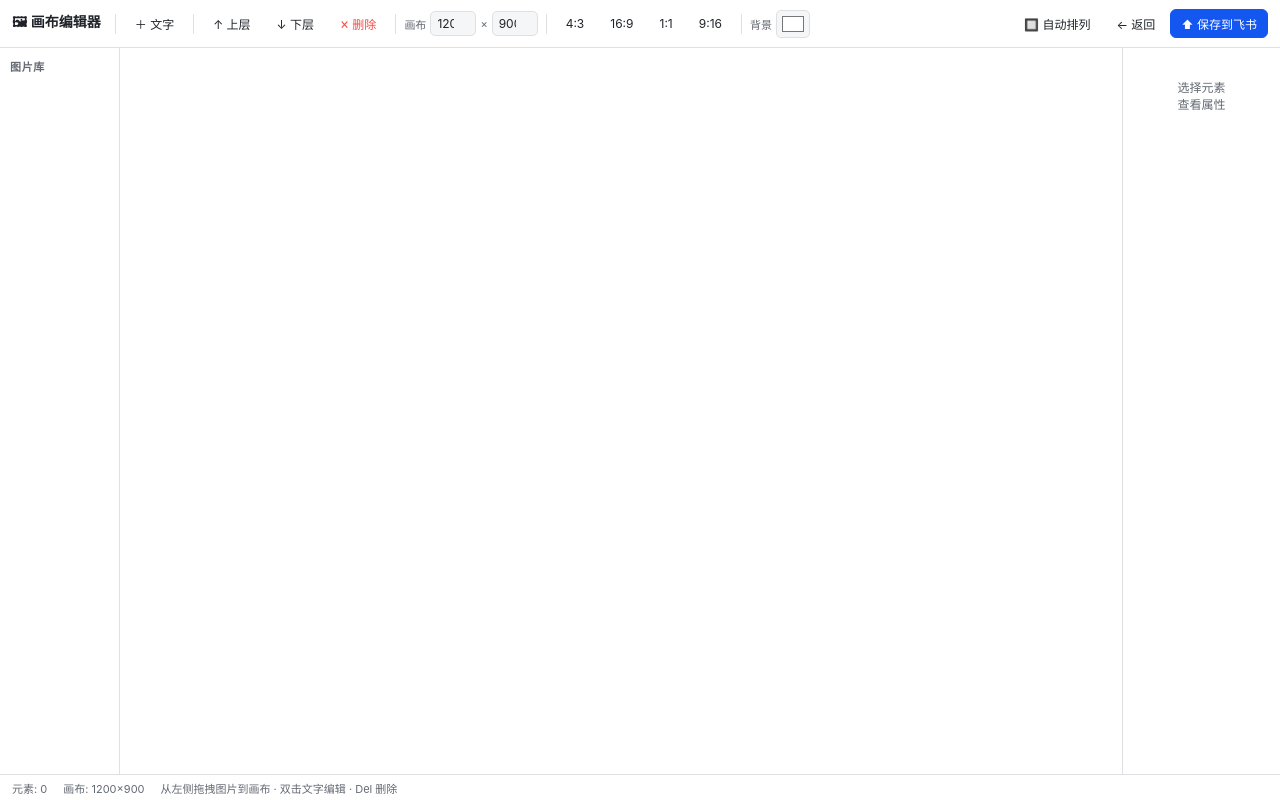
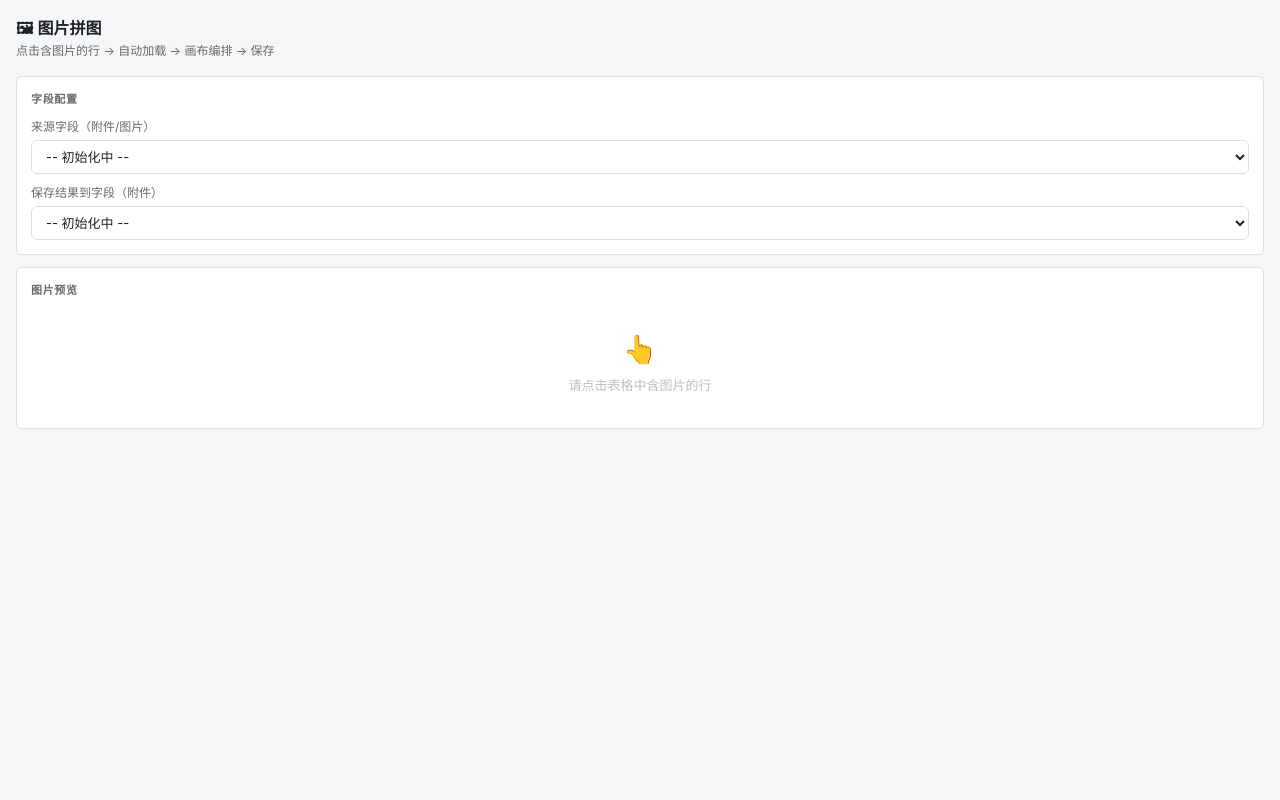
Before and after one commit to yefeng321-github/feishu-collage, a plain HTML site: page editor.html in a window 1280 px wide. Drawn offline with Linux system fonts and the light colour scheme.

Commit message:
Change title from '画布编辑器' to '图片拼图'

```diff
--- a/editor.html
+++ b/editor.html
@@ -3,120 +3,72 @@
 <head>
 <meta charset="UTF-8">
 <meta name="viewport" content="width=device-width, initial-scale=1.0">
-<title>画布编辑器</title>
+<title>图片拼图</title>
 <style>
-*,*::before,*::after{box-sizing:border-box;margin:0;padding:0;}
-:root{--bg:#f0f1f3;--tb:#fff;--s1:#f5f6f7;--s2:#ebebeb;--bd:#dee0e3;--ac:rgb(20,86,240);--ac2:#7b61ff;--tx:#1f2329;--tx2:#646a73;--ok:#2ea121;--er:#f54a45;}
-@media(prefers-color-scheme:dark){:root{--bg:#1a1a1a;--tb:#252525;--s1:#2a2a2a;--s2:#333;--bd:#434343;--ac:#4571e1;--tx:#e0e0e0;--tx2:#9e9e9e;}}
-body{font-family:-apple-system,BlinkMacSystemFont,"Helvetica Neue",Tahoma,"PingFang SC","Microsoft Yahei",Arial,sans-serif;background:var(--bg);color:var(--tx);font-size:13px;height:100vh;display:flex;flex-direction:column;overflow:hidden;}
-#tb{display:flex;align-items:center;gap:4px;padding:0 12px;height:48px;flex-shrink:0;background:var(--tb);border-bottom:1px solid var(--bd);overflow-x:auto;}
-#tb::-webkit-scrollbar{height:0;}
-.logo{font-size:14px;font-weight:600;color:var(--tx);white-space:nowrap;margin-right:6px;}
-.sep{width:1px;height:20px;background:var(--bd);margin:0 4px;flex-shrink:0;}
-.sp{flex:1;min-width:4px;}
-.tbtn{display:inline-flex;align-items:center;gap:4px;padding:5px 10px;border-radius:6px;border:1px solid transparent;background:transparent;color:var(--tx);font-family:inherit;font-size:12px;cursor:pointer;transition:all .12s;white-space:nowrap;flex-shrink:0;}
-.tbtn:hover{background:var(--s2);}
-.tbtn.pri{background:var(--ac);color:#fff;border-color:var(--ac);}
-.tbtn.pri:hover{opacity:.88;}
-.tbtn.danger{color:var(--er);}
-.tbtn.danger:hover{background:rgba(245,74,69,.08);}
-.tbtn.active{background:var(--ac);color:#fff;border-color:var(--ac);}
-.tb-inp{background:var(--s1);border:1px solid var(--bd);border-radius:5px;color:var(--tx);padding:4px 6px;font-size:12px;font-family:inherit;outline:none;width:46px;text-align:center;}
-.tb-inp:focus{border-color:var(--ac);}
-.tb-lbl{font-size:11px;color:var(--tx2);white-space:nowrap;}
-#body{display:flex;flex:1;overflow:hidden;}
-#lp{width:120px;background:var(--tb);border-right:1px solid var(--bd);overflow-y:auto;flex-shrink:0;}
-#lp::-webkit-scrollbar{width:3px;}
-#lp::-webkit-scrollbar-thumb{background:var(--bd);}
-.lp-title{font-size:11px;font-weight:600;color:var(--tx2);text-transform:uppercase;letter-spacing:.06em;padding:10px 10px 6px;}
-.lib-item{padding:6px 8px;cursor:grab;border-radius:5px;margin:2px 5px;transition:background .12s;}
-.lib-item:hover{background:var(--s2);}
-.lib-item img{width:100%;aspect-ratio:1;object-fit:cover;border-radius:4px;border:1px solid var(--bd);display:block;pointer-events:none;}
-.lib-name{font-size:10px;color:var(--tx2);text-align:center;margin-top:3px;white-space:nowrap;overflow:hidden;text-overflow:ellipsis;}
-#cw{flex:1;overflow:hidden;display:flex;align-items:center;justify-content:center;background:var(--bg);background-image:linear-gradient(var(--bd) 1px,transparent 1px),linear-gradient(90deg,var(--bd) 1px,transparent 1px);background-size:24px 24px;user-select:none;}
-#cv{position:relative;box-shadow:0 4px 24px rgba(0,0,0,.12);overflow:hidden;}
-.el{position:absolute;cursor:move;user-select:none;}
-.el.sel{outline:2px solid var(--ac);}
-.el img{width:100%;height:100%;object-fit:fill;display:block;pointer-events:none;}
-.hdl{position:absolute;width:9px;height:9px;background:#fff;border:2px solid var(--ac);border-radius:2px;z-index:10;display:none;box-shadow:0 1px 3px rgba(0,0,0,.15);}
-.el.sel .hdl{display:block;}
-.hdl.tl{top:-5px;left:-5px;cursor:nw-resize;}.hdl.tr{top:-5px;right:-5px;cursor:ne-resize;}.hdl.bl{bottom:-5px;left:-5px;cursor:sw-resize;}.hdl.br{bottom:-5px;right:-5px;cursor:se-resize;}
-.hdl.rot{top:-24px;left:calc(50% - 4px);cursor:grab;background:var(--ac2);border-color:var(--ac2);}
-.txt{position:absolute;cursor:move;user-select:none;padding:3px 6px;border-radius:3px;min-width:50px;min-height:22px;white-space:pre-wrap;word-break:break-all;line-height:1.4;}
-.txt.sel{outline:2px solid var(--ac2);}.txt.edit{outline:2px solid var(--ok);cursor:text;}
-#rp{width:158px;background:var(--tb);border-left:1px solid var(--bd);padding:10px;overflow-y:auto;flex-shrink:0;}
-.pr-s{margin-bottom:12px;}.pr-t{font-size:10px;font-weight:600;color:var(--tx2);text-transform:uppercase;letter-spacing:.07em;margin-bottom:7px;}
-.pr-r{display:flex;align-items:center;justify-content:space-between;margin-bottom:6px;gap:4px;}
-.pr-l{font-size:11px;color:var(--tx2);}
-.pr-i{background:var(--s1);border:1px solid var(--bd);border-radius:4px;color:var(--tx);padding:3px 6px;font-size:12px;font-family:inherit;outline:none;width:70px;text-align:right;}
-.pr-i:focus{border-color:var(--ac);}
-input[type=color].pr-i{padding:1px 2px;height:26px;cursor:pointer;}
-input[type=range].pr-i{padding:0;height:20px;cursor:pointer;accent-color:var(--ac);}
-.ns{font-size:12px;color:var(--tx2);text-align:center;padding:20px 0;}
-#sb{height:26px;background:var(--tb);border-top:1px solid var(--bd);display:flex;align-items:center;padding:0 12px;gap:16px;flex-shrink:0;font-size:11px;color:var(--tx2);}
-#prog{display:none;position:fixed;inset:0;background:rgba(0,0,0,.45);z-index:9999;align-items:center;justify-content:center;}
-#prog.open{display:flex;}
-.pb{background:var(--tb);border:1px solid var(--bd);border-radius:10px;padding:24px 28px;min-width:240px;text-align:center;box-shadow:0 8px 32px rgba(0,0,0,.12);}
-.pb h3{font-size:14px;margin-bottom:12px;}.pt{height:4px;background:var(--s2);border-radius:99px;overflow:hidden;}
-.pf{height:100%;background:var(--ac);border-radius:99px;transition:width .3s;}
-.pm{font-size:12px;color:var(--tx2);margin-top:8px;}
+*,*::before,*::after{box-sizing:border-box;margin:0;padding:0}
+body{
+  font-family:-apple-system,BlinkMacSystemFont,"Helvetica Neue",Tahoma,"PingFang SC","Microsoft Yahei",Arial,sans-serif;
+  font-size:14px;line-height:1.5;padding:16px;background:#f5f6f7;color:#1f2329;
+}
+@media(prefers-color-scheme:dark){body{background:#1a1a1a;color:#e0e0e0;}.card{background:#252525;border-color:#434343;}select{background:#2a2a2a;border-color:#434343;color:#e0e0e0;}}
+.title{font-size:16px;font-weight:600;margin-bottom:2px;}
+.sub{font-size:12px;color:#646a73;margin-bottom:16px;}
+.card{background:#fff;border:1px solid #dee0e3;border-radius:6px;padding:14px;margin-bottom:12px;}
+.card-title{font-size:11px;font-weight:600;color:#646a73;text-transform:uppercase;letter-spacing:.06em;margin-bottom:10px;}
+label{display:block;font-size:12px;color:#646a73;margin-bottom:4px;margin-top:10px;}
+label:first-of-type{margin-top:0;}
+select{width:100%;background:#fff;border:1px solid #dee0e3;border-radius:6px;color:#1f2329;padding:7px 10px;font-size:13px;font-family:inherit;outline:none;cursor:pointer;transition:border-color .15s;}
+select:focus{border-color:rgb(20,86,240);}
+.btn{display:flex;align-items:center;justify-content:center;gap:6px;width:100%;padding:9px 16px;border-radius:6px;border:none;font-family:inherit;font-size:13px;font-weight:500;cursor:pointer;margin-top:12px;}
+.btn-primary{background:rgb(20,86,240);color:#fff;}
+.btn-primary:hover{opacity:.88;}
+.status{display:flex;align-items:flex-start;gap:7px;padding:8px 10px;border-radius:6px;font-size:12px;margin-top:10px;}
+.s-ok{background:#f0faf0;color:#2ea121;border:1px solid rgba(46,161,33,.2);}
+.s-err{background:#fff0f0;color:#f54a45;border:1px solid rgba(245,74,69,.2);}
+.s-info{background:#f0f4ff;color:rgb(20,86,240);border:1px solid rgba(20,86,240,.2);}
+.s-warn{background:#fffbf0;color:#f5a623;border:1px solid rgba(245,166,35,.2);}
+.sdot{width:6px;height:6px;border-radius:50%;flex-shrink:0;margin-top:5px;}
+.s-ok .sdot{background:#2ea121;}.s-err .sdot{background:#f54a45;}.s-info .sdot{background:rgb(20,86,240);}.s-warn .sdot{background:#f5a623;}
+.img-grid{display:grid;grid-template-columns:repeat(auto-fill,minmax(72px,1fr));gap:8px;margin-top:10px;}
+.img-thumb{aspect-ratio:1;border-radius:6px;overflow:hidden;border:1px solid #dee0e3;position:relative;}
+.img-thumb img{width:100%;height:100%;object-fit:cover;display:block;}
+.img-thumb-name{position:absolute;bottom:0;left:0;right:0;background:rgba(0,0,0,.6);color:#fff;font-size:9px;padding:2px 4px;white-space:nowrap;overflow:hidden;text-overflow:ellipsis;}
+.hint{text-align:center;color:#bbbfc4;font-size:13px;padding:20px 0 8px;}
+.hint-icon{font-size:28px;margin-bottom:6px;}
+.hidden{display:none!important;}
 </style>
 </head>
 <body>
-<div id="tb">
-  <span class="logo">🖼 画布编辑器</span>
-  <div class="sep"></div>
-  <button class="tbtn" onclick="window.__editor.addText()">＋ 文字</button>
-  <div class="sep"></div>
-  <button class="tbtn" onclick="window.__editor.bringFwd()">↑ 上层</button>
-  <button class="tbtn" onclick="window.__editor.sendBk()">↓ 下层</button>
-  <button class="tbtn danger" onclick="window.__editor.delSel()">✕ 删除</button>
-  <div class="sep"></div>
-  <span class="tb-lbl">画布</span>
-  <input class="tb-inp" id="cvW" type="number" value="1200" onchange="window.__editor.resizeCv()">
-  <span class="tb-lbl">×</span>
-  <input class="tb-inp" id="cvH" type="number" value="900" onchange="window.__editor.resizeCv()">
-  <div class="sep"></div>
-  <button class="tbtn" onclick="window.__editor.preset(1200,900)">4:3</button>
-  <button class="tbtn" onclick="window.__editor.preset(1920,1080)">16:9</button>
-  <button class="tbtn" onclick="window.__editor.preset(1080,1080)">1:1</button>
-  <button class="tbtn" onclick="window.__editor.preset(1080,1920)">9:16</button>
-  <div class="sep"></div>
-  <span class="tb-lbl">背景</span>
-  <input type="color" class="tb-inp" id="cvBg" value="#ffffff" onchange="window.__editor.setBg()" style="width:34px;padding:1px 3px;height:28px;cursor:pointer;">
-  <div class="sp"></div>
-  <button class="tbtn" onclick="window.__editor.autoLayout()">🔲 自动排列</button>
-  <button class="tbtn" onclick="window.close()">← 返回</button>
-  <button class="tbtn pri" onclick="window.__editor.save()">⬆ 保存到飞书</button>
+
+<div class="title">🖼 图片拼图</div>
+<p class="sub">点击含图片的行 → 自动加载 → 画布编排 → 保存</p>
+
+<div class="card">
+  <div class="card-title">字段配置</div>
+  <label>来源字段（附件/图片）</label>
+  <select id="sel-src" onchange="window.__plugin.onSrcChange()">
+    <option value="">-- 初始化中 --</option>
+  </select>
+  <label>保存结果到字段（附件）</label>
+  <select id="sel-dst">
+    <option value="">-- 初始化中 --</option>
+  </select>
+  <div id="cfg-status" class="hidden"></div>
 </div>
-<div id="body">
-  <div id="lp"><div class="lp-title">图片库</div><div id="lib"></div></div>
-  <div id="cw"><div id="cv" style="width:1200px;height:900px;background:#ffffff;"></div></div>
-  <div id="rp">
-    <div id="ns" class="ns">选择元素<br>查看属性</div>
-    <div id="props" style="display:none">
-      <div class="pr-s">
-        <div class="pr-t">变换</div>
-        <div class="pr-r"><span class="pr-l">X</span><input class="pr-i" id="px" type="number" onchange="window.__editor.ap('x',+this.value)"></div>
-        <div class="pr-r"><span class="pr-l">Y</span><input class="pr-i" id="py" type="number" onchange="window.__editor.ap('y',+this.value)"></div>
-        <div class="pr-r"><span class="pr-l">W</span><input class="pr-i" id="pw" type="number" onchange="window.__editor.ap('w',+this.value)"></div>
-        <div class="pr-r"><span class="pr-l">H</span><input class="pr-i" id="ph" type="number" onchange="window.__editor.ap('h',+this.value)"></div>
-        <div class="pr-r"><span class="pr-l">旋转°</span><input class="pr-i" id="pr" type="number" onchange="window.__editor.ap('r',+this.value)"></div>
-      </div>
-      <div class="pr-s"><div class="pr-t">透明度</div><div class="pr-r"><input class="pr-i" id="po" type="range" min="0" max="1" step="0.01" onchange="window.__editor.ap('o',+this.value)"></div></div>
-      <div class="pr-s" id="txt-props" style="display:none">
-        <div class="pr-t">文字</div>
-        <div class="pr-r"><span class="pr-l">字号</span><input class="pr-i" id="pfs" type="number" value="24" min="8" onchange="window.__editor.atp('fs',+this.value)"></div>
-        <div class="pr-r"><span class="pr-l">颜色</span><input class="pr-i" type="color" id="pfc" value="#000000" onchange="window.__editor.atp('fc',this.value)"></div>
-        <div class="pr-r"><span class="pr-l">背景</span><input class="pr-i" type="color" id="pbc" value="#ffffff" onchange="window.__editor.atp('bc',this.value)"></div>
-        <div class="pr-r"><span class="pr-l">透明背景</span><input type="checkbox" id="pbt" onchange="window.__editor.atp('bt',this.checked)"></div>
-        <div class="pr-r"><span class="pr-l">粗体</span><button class="tbtn" id="pbold" onclick="window.__editor.toggleBold()">B</button></div>
-      </div>
-    </div>
+
+<div class="card">
+  <div class="card-title">图片预览</div>
+  <div id="hint" class="hint">
+    <div class="hint-icon">👆</div>
+    请点击表格中含图片的行
   </div>
+  <div id="img-status" class="hidden"></div>
+  <div id="img-grid" class="img-grid"></div>
+  <button id="btn-editor" class="btn btn-primary hidden" onclick="window.__plugin.openEditor()">
+    🎨 打开画布编辑器
+  </button>
 </div>
-<div id="sb"><span id="sb-el">元素: 0</span><span id="sb-cv">画布: 1200×900</span><span id="sb-msg">从左侧拖拽图片到画布 · 双击文字编辑 · Del 删除</span></div>
-<div id="prog"><div class="pb"><h3 id="pt">处理中…</h3><div class="pt"><div class="pf" id="pf" style="width:0%"></div></div><div class="pm" id="pm">请稍候</div></div></div>
-<script type="module" src="./src/editor.js"></script>
+
+<script type="module" src="./src/index.js"></script>
 </body>
 </html>
```
